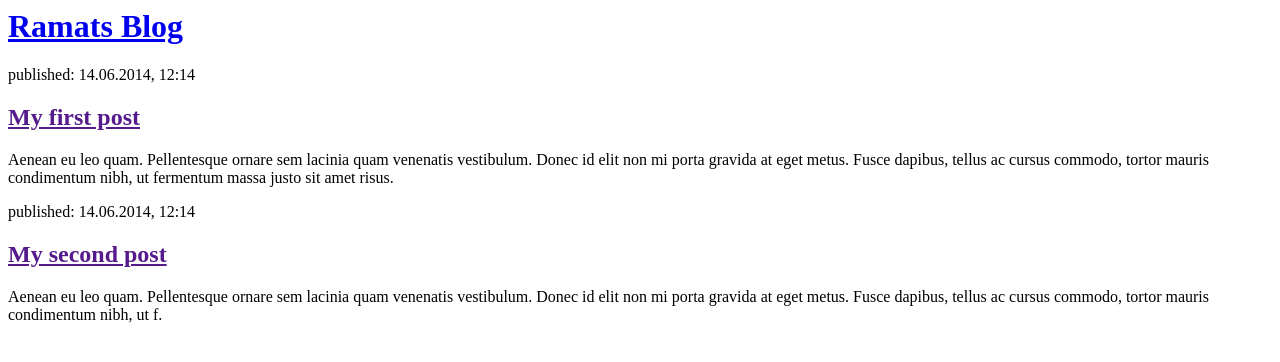
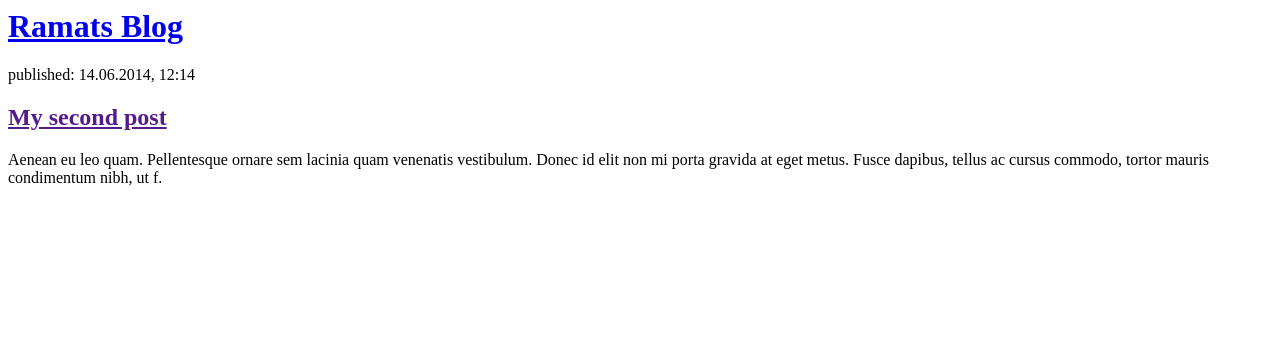
Before and after one commit to kidaqrus1/my-first-blog, a Django app: page / in a window 1280 px wide. Shown: the top 362 px of the page. Run offline with Django 3.2, Linux system fonts and the light colour scheme.

Commit message:
Modified templates to display posts from database.

```diff
--- a/blog/templates/blog/post_list.html
+++ b/blog/templates/blog/post_list.html
@@ -6,12 +6,13 @@
         <div>
             <h1><a href="/">Ramats Blog</a></h1>
         </div>
-
+{% for post in posts %}
         <div>
-            <p>published: 14.06.2014, 12:14</p>
-            <h2><a href="">My first post</a></h2>
-            <p>Aenean eu leo quam. Pellentesque ornare sem lacinia quam venenatis vestibulum. Donec id elit non mi porta gravida at eget metus. Fusce dapibus, tellus ac cursus commodo, tortor mauris condimentum nibh, ut fermentum massa justo sit amet risus.</p>
+           <p>published: {{ post.published_date }}</p>
+        <h2><a href="">{{ post.title }}</a></h2>
+        <p>{{ post.text|linebreaksbr }}</p>
         </div>
+        {% endfor %}
 
         <div>
             <p>published: 14.06.2014, 12:14</p>
```
